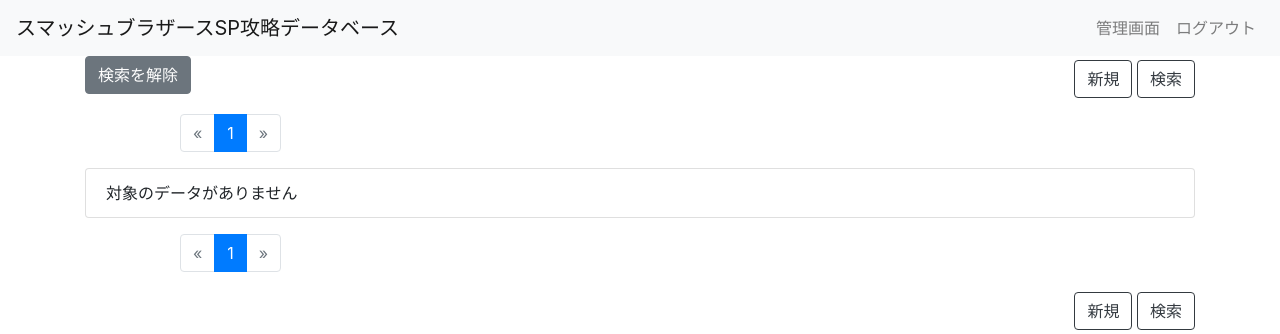
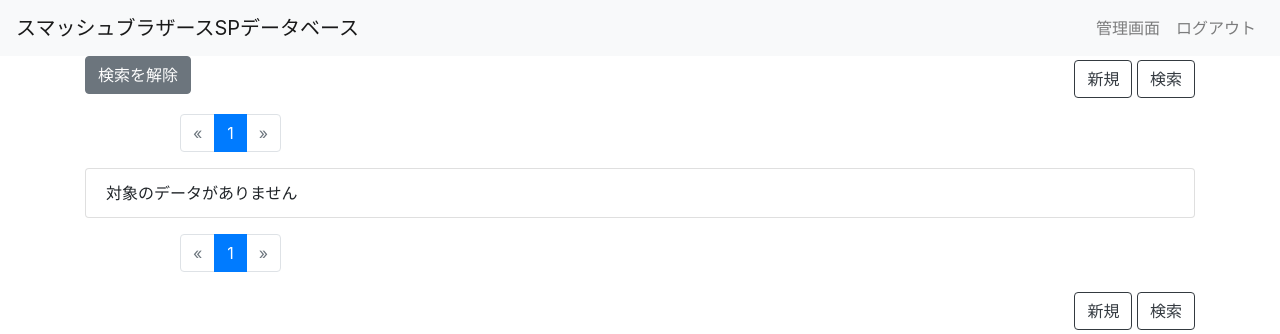
Before and after one commit to yoichi-baba/sbsp, a Django app: page / in a window 1280 px wide. Shown: the top 334 px of the page. Run offline with Django 3.2, Linux system fonts and the light colour scheme; the visitor is signed in with stand-in values (Sample User, id 1); data comes from the database, SQL or seed files in the repository; data that the repository does not hold is empty; some libraries are stand-ins or nearby versions.

Commit message:
画面名変更(レイアウト不正の為)
Signed-off-by: yoichi.baba <la2t.yn@gmail.com>

```diff
--- a/app/apps.py
+++ b/app/apps.py
@@ -7,4 +7,4 @@
     管理画面での表示名を指定する
     """
     name = 'app'
-    verbose_name = 'スマッシュブラザースSP攻略データベース'
+    verbose_name = 'スマッシュブラザースSPデータベース'
--- a/app/templates/app/_base.html
+++ b/app/templates/app/_base.html
@@ -7,7 +7,7 @@
     <meta charset="utf-8">
     <meta name="viewport" content="width=device-width, initial-scale=1, shrink-to-fit=no">
     <meta http-equiv="x-ua-compatible" content="ie=edge">
-    <title>スマッシュブラザースSP攻略データベース</title>
+    <title>スマッシュブラザースSPデータベース</title>
     <!-- Bootstrap CSS -->
     <link href="https://maxcdn.bootstrapcdn.com/bootstrap/4.0.0/css/bootstrap.min.css" rel="stylesheet"
           integrity="sha384-Gn5384xqQ1aoWXA+058RXPxPg6fy4IWvTNh0E263XmFcJlSAwiGgFAW/dAiS6JXm"
@@ -19,7 +19,7 @@
 
 <body>
 <nav class="navbar navbar-expand-md navbar-light bg-light ">
-    <a class="navbar-brand" href="#">スマッシュブラザースSP攻略データベース</a>
+    <a class="navbar-brand" href="#">スマッシュブラザースSPデータベース</a>
     <button type="button" class="navbar-toggler" data-toggle="collapse" data-target="#Navber" aria-controls="Navber"
             aria-expanded="false"
             aria-label="ナビゲーションの切替">
--- a/config/urls.py
+++ b/config/urls.py
@@ -26,6 +26,6 @@
 #  タイトル；タイトルタグで使用
 admin.site.site_title = 'タイトル'
 #  サイト名：ログイン画面と管理画面上部の表示
-admin.site.site_header = 'サンプルアプリ'
+admin.site.site_header = 'スマッシュブラザースSPデータベース'
 #  メニュー：管理画面の見出し表示
 admin.site.index_title = 'メニュー'
```
